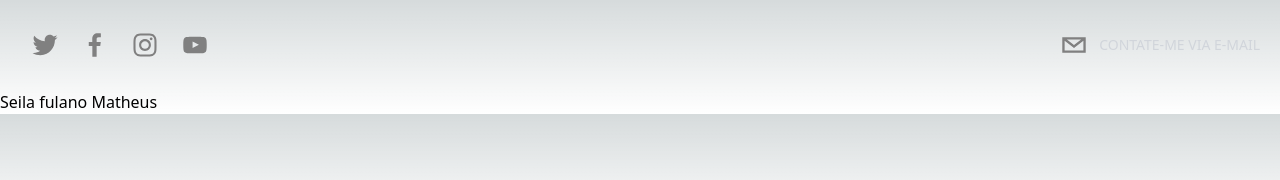
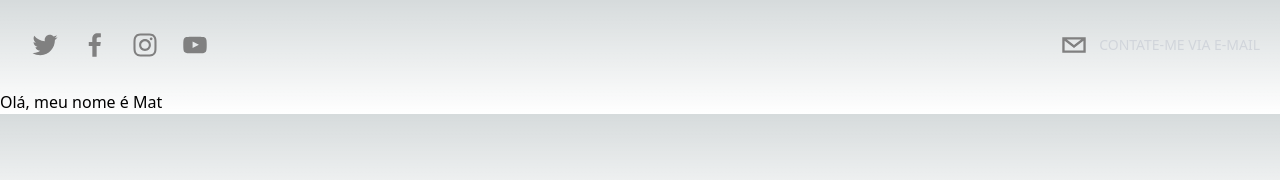
Before and after one commit to matheusmfl/my-portfolio, a Next.js app: page / in a window 1280 px wide. Shown: the top 180 px of the page. Built offline with nearby package versions, Linux system fonts and the light colour scheme.

Commit message:
Create Hero Section, config lib Writter react

```diff
--- a/src/app/components/Hero.tsx
+++ b/src/app/components/Hero.tsx
@@ -5,12 +5,14 @@ export default function Hero() {
   return (
     <div>
       <p>
-        Seila fulano{' '}
         <Typewriter
-          words={['olá', 'meu nome é ', 'Matheus']}
-          typeSpeed={80}
+          words={[
+            ' Olá, meu nome é Matheus Fonteles!',
+            ' Desenvolvedor de aplicações web ',
+            ' <Programador front-end/>',
+          ]}
+          delaySpeed={2000}
           loop={true}
-          cursorBlinking={true}
         />
       </p>
     </div>
```
